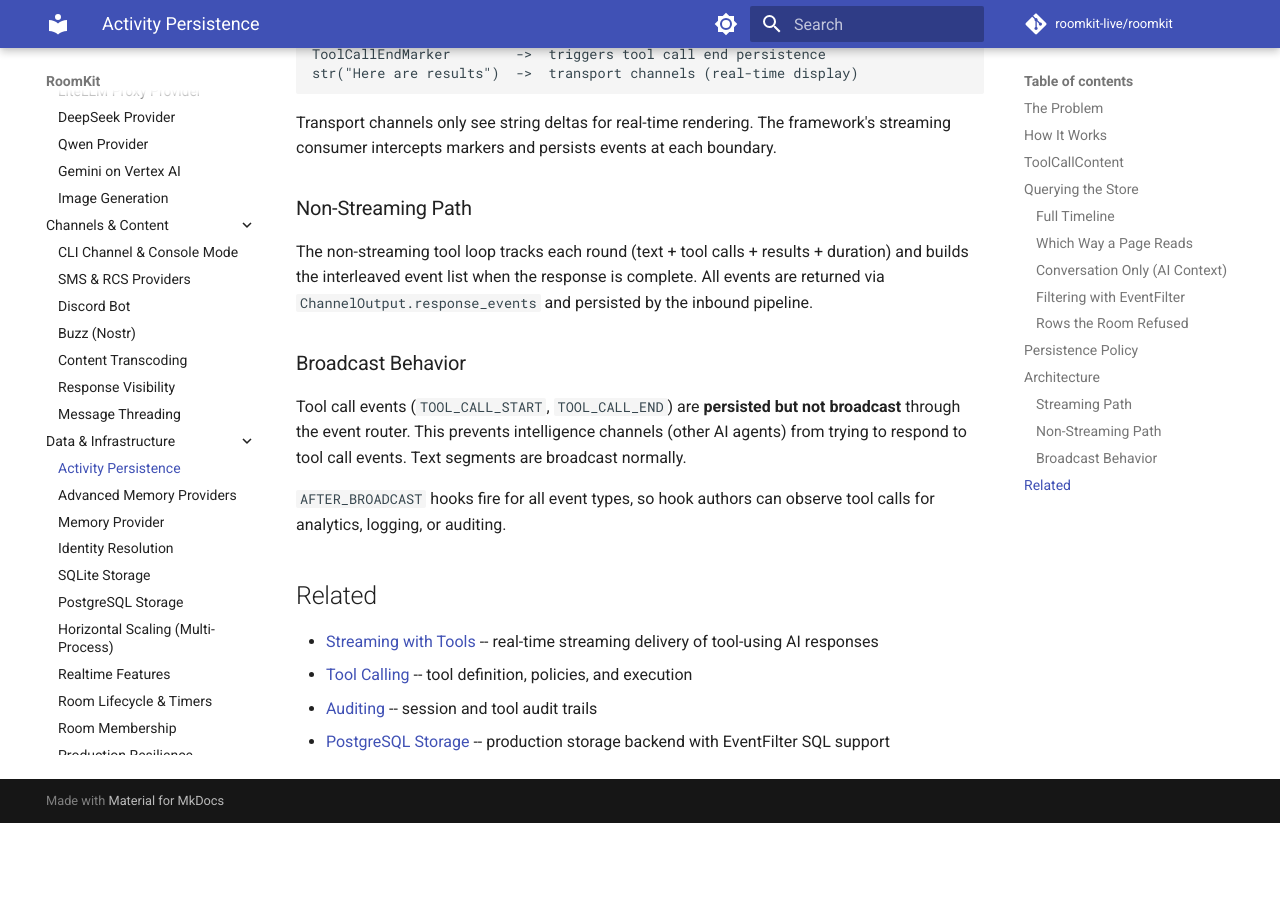
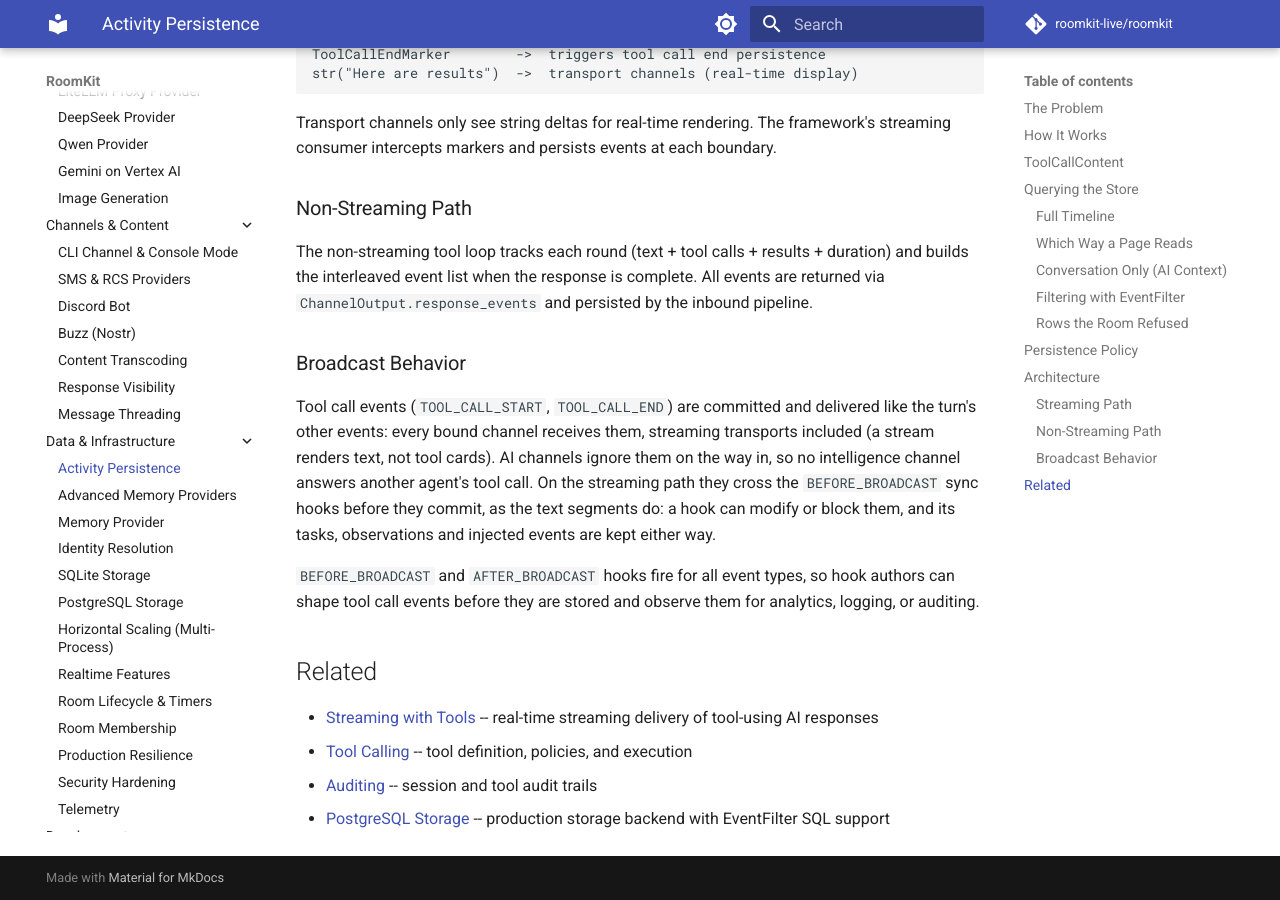
Before and after one commit to roomkit-live/roomkit-docs, an MkDocs documentation site: the page built from docs/guides/activity-persistence.md, in a window 1280 px wide and 900 px high, scrolled down 5217 px. Built offline with MkDocs 1.6.1 and Material for MkDocs 9.7.7, drawn with Linux system fonts in a browser that asks for light colours; comment, search, counter and statistics services are not loaded; before the commit the page ends 6040 px from its top, so only the background shows below that.

Commit message:
docs(activity): tool call events are delivered and cross the BEFORE_BROADCAST hooks
The activity-persistence guide said tool call events were persisted but not
broadcast, and named AFTER_BROADCAST as the only hook trigger that sees them.
The streaming consumer delivers them to every bound channel (a stream renders
text, not tool cards; AI channels ignore them on the way in), and they now
cross the BEFORE_BROADCAST sync hooks before they commit like the text
segments, so a hook can modify or block them.

```diff
--- a/docs/guides/activity-persistence.md
+++ b/docs/guides/activity-persistence.md
@@ -245,9 +245,9 @@ The non-streaming tool loop tracks each round (text + tool calls + results + dur
 
 ### Broadcast Behavior
 
-Tool call events (`TOOL_CALL_START`, `TOOL_CALL_END`) are **persisted but not broadcast** through the event router. This prevents intelligence channels (other AI agents) from trying to respond to tool call events. Text segments are broadcast normally.
+Tool call events (`TOOL_CALL_START`, `TOOL_CALL_END`) are committed and delivered like the turn's other events: every bound channel receives them, streaming transports included (a stream renders text, not tool cards). AI channels ignore them on the way in, so no intelligence channel answers another agent's tool call. On the streaming path they cross the `BEFORE_BROADCAST` sync hooks before they commit, as the text segments do: a hook can modify or block them, and its tasks, observations and injected events are kept either way.
 
-`AFTER_BROADCAST` hooks fire for all event types, so hook authors can observe tool calls for analytics, logging, or auditing.
+`BEFORE_BROADCAST` and `AFTER_BROADCAST` hooks fire for all event types, so hook authors can shape tool call events before they are stored and observe them for analytics, logging, or auditing.
 
 ## Related
 
```
